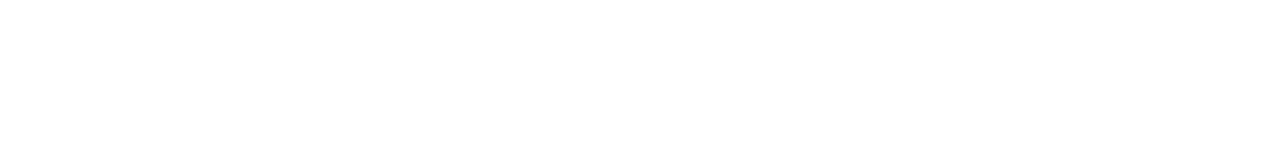
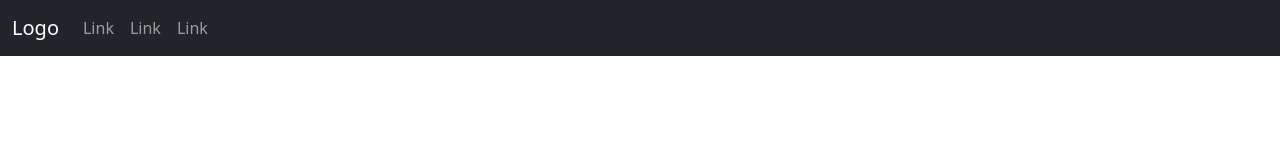
Before and after one commit to lacu46/proba_12_09, a plain HTML site: page index.html in a window 1280 px wide. Drawn offline with nearby package versions, Linux system fonts and the light colour scheme.

Commit message:
reszponzív menü

```diff
--- a/index.html
+++ b/index.html
@@ -4,9 +4,38 @@
     <meta charset="UTF-8">
     <meta name="viewport" content="width=device-width, initial-scale=1.0">
     <title>Document</title>
+
+    <!-- Latest compiled and minified CSS -->
+<link href="https://cdn.jsdelivr.net/npm/bootstrap@5.3.3/dist/css/bootstrap.min.css" rel="stylesheet">
+
+<!-- Latest compiled JavaScript -->
+<script src="https://cdn.jsdelivr.net/npm/bootstrap@5.3.3/dist/js/bootstrap.bundle.min.js"></script>
+
     <link rel="stylesheet" href="stilus.css">
 </head>
 <body>
 
+    <nav class="navbar navbar-expand-sm bg-dark navbar-dark">
+        <div class="container-fluid">
+          <a class="navbar-brand" href="#">Logo</a>
+          <button class="navbar-toggler" type="button" data-bs-toggle="collapse" data-bs-target="#collapsibleNavbar">
+            <span class="navbar-toggler-icon"></span>
+          </button>
+          <div class="collapse navbar-collapse" id="collapsibleNavbar">
+            <ul class="navbar-nav">
+              <li class="nav-item">
+                <a class="nav-link" href="#">Link</a>
+              </li>
+              <li class="nav-item">
+                <a class="nav-link" href="#">Link</a>
+              </li>
+              <li class="nav-item">
+                <a class="nav-link" href="#">Link</a>
+              </li>
+            </ul>
+          </div>
+        </div>
+      </nav>
+
 </body>
 </html>
```
